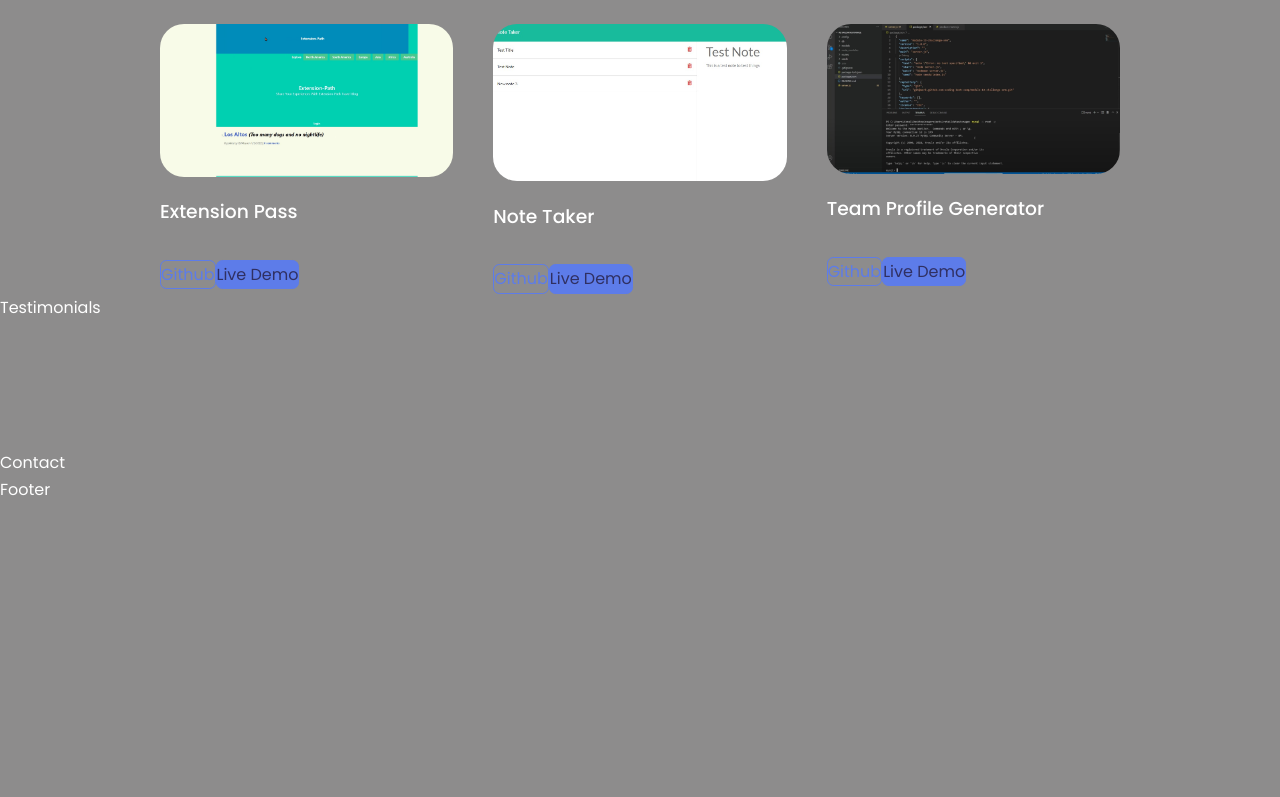
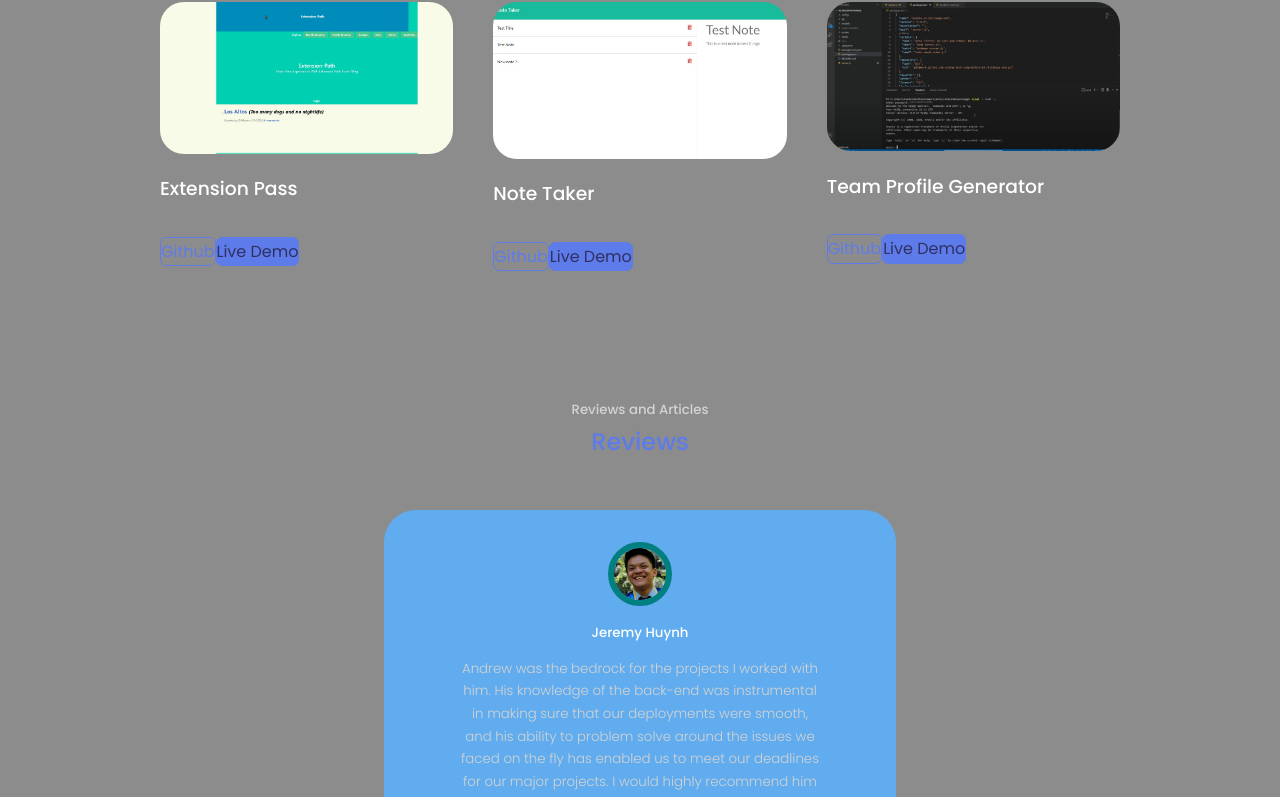
Before and after one commit to Andrewy2416/reactprofessional, a React (Create React App) app: page / in a window 1280 px wide. Shown: the part 2614-3411 px from the top of the page. Before the commit the page ends 3117 px from the top, so only its background shows below. Built offline with nearby package versions, Linux system fonts and the light colour scheme.

Commit message:
setup jsx and most of the css for articles and reviews

```diff
--- a/src/components/about/About.jsx
+++ b/src/components/about/About.jsx
@@ -8,8 +8,7 @@
 const About = () => {
   return (
     <section id='about'>
-      <h5>Get to Know</h5>
-      <h2>About Me</h2>
+      <h2>Get to Know Me</h2>
 
       <div className="container about__container">
         <div className="about__me">
--- a/src/components/about/about.css
+++ b/src/components/about/about.css
@@ -22,7 +22,7 @@
 .about__me-image {
     border-radius: 2rem;
     overflow: hidden;
-    transform: rotate(-10deg);
+    transform: rotate(10deg);
     transition: var(--transition);
 }
 
--- a/src/components/experience/experience.css
+++ b/src/components/experience/experience.css
@@ -19,7 +19,7 @@
     cursor: default;
 }
 
-.experience__container >div h3 {
+.experience__container > div h3 {
     text-align: center;
     margin-bottom: 2rem;
     color: var(--color-primary)
--- a/src/components/portfolio/portfolio.css
+++ b/src/components/portfolio/portfolio.css
@@ -26,3 +26,24 @@
     margin: 1.2rem 0 2rem;
 
 }
+
+.portfolio__item-cta {
+    display: flex;
+    gap: 1rem;
+    margin-bottom: 1rem;
+}
+
+@media screen and (max-width: 1024px) {
+    .portfolio__container{
+        grid-template-columns: 1fr 1fr;
+        gap: 1.2rem;
+    }
+
+}
+
+@media screen and (max-width: 600px) {
+    .portfolio__container{
+        grid-template-columns: 1fr;
+        gap: 1rem;
+    }
+}
--- a/src/components/testimonials/Testimonials.jsx
+++ b/src/components/testimonials/Testimonials.jsx
@@ -1,10 +1,45 @@
 import React from 'react'
+import './testimonials.css'
+import AVTR1 from '../../assets/jeremy.jpg'
+import AVTR2 from '../../assets/bitreplay.jpg'
 
-import './testimonials.css'
 
 const Testimonials = () => {
   return (
-    <div>Testimonials</div>
+    <section id='testimonials'>
+     <h5>Reviews and Articles</h5>
+     <h2>Reviews</h2>
+
+     <div className="container testimonials__container">
+       <article className="testimonial">
+         <div className="client__avatar">
+           <img src={AVTR1} alt="Avatar One"/>
+          </div>
+         <h5 className='client__name'>Jeremy Huynh</h5>
+           <small className='client__review'>
+           Andrew was the bedrock for the projects I worked with him. His knowledge of the back-end was instrumental in
+           making sure that our deployments were smooth, and his ability to problem solve around the issues we faced on
+           the fly has enabled us to meet our deadlines for our major projects. I would highly recommend him for any full-stack
+           development role that he would be applying to.
+           </small>
+
+       </article>
+       <h2>Articles</h2>
+       <article className="testimonial">
+         <div className="client__avatar">
+           <img src={AVTR2} alt="Avatar Two"/>
+           </div>
+         <h5 className='client__name'>8BitDigi</h5>
+           <small className='client__review'>
+           Andrew was the bedrock for the projects I worked with him. His knowledge of the back-end was instrumental in
+           making sure that our deployments were smooth, and his ability to problem solve around the issues we faced on
+           the fly has enabled us to meet our deadlines for our major projects. I would highly recommend him for any full-stack
+           development role that he would be applying to.
+           </small>
+
+       </article>
+     </div>
+    </section>
   )
 }
 
--- a/src/components/testimonials/testimonials.css
+++ b/src/components/testimonials/testimonials.css
@@ -0,0 +1,38 @@
+.container.testimonials__container {
+    width: 40%;
+
+}
+
+.client__avatar {
+    width: 4rem;
+    aspect-ratio: 1/1;
+    overflow: hidden;
+    border-radius: 50%;
+    margin: 0 auto 1rem;
+    border: 0.4rem solid var(--color-primary-variant);
+}
+
+.testimonial {
+    background: var(--color-bg-variant);
+    text-align: center;
+    padding: 2rem;
+    border-radius: 2rem;
+    user-select: none;
+}
+
+.client__review {
+    color: var(--color-light);
+    font-weight: 300;
+    display: block;
+    width: 80%;
+    margin: 0.8rem auto 0;
+}
+
+@media screen and (max-width: 1024px) {
+
+
+}
+
+@media screen and (max-width: 600px) {
+
+}
```
Also changed, not shown: src/assets/jeremy.jpg (added), 1 other file (tests, documents, lock files or other folders).
